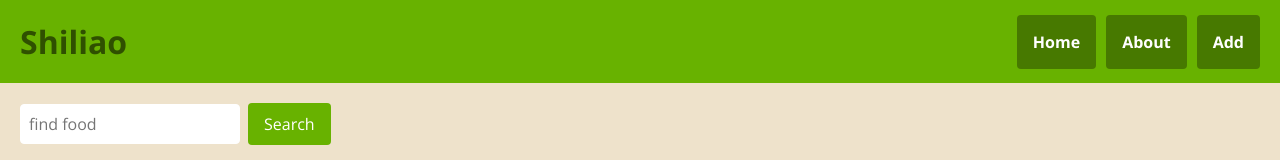
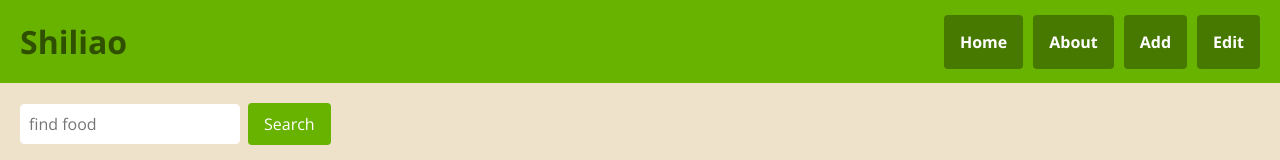
Before and after one commit to jeremykung/shiliao-frontend, a Nuxt app: page / in a window 1280 px wide. Shown: the top 160 px of the page. Built offline with nearby package versions, Linux system fonts and the light colour scheme; no server answers.

Commit message:
added edit

```diff
--- a/components/Navigation.vue
+++ b/components/Navigation.vue
@@ -5,6 +5,7 @@
             <NuxtLink class="nav-link" to="/">Home</NuxtLink>
             <NuxtLink class="nav-link" to="about">About</NuxtLink>
             <NuxtLink class="nav-link" to="add">Add</NuxtLink>
+            <NuxtLink class="nav-link" to="edit">Edit</NuxtLink>
         </div>
     </div>
 </template>
```
